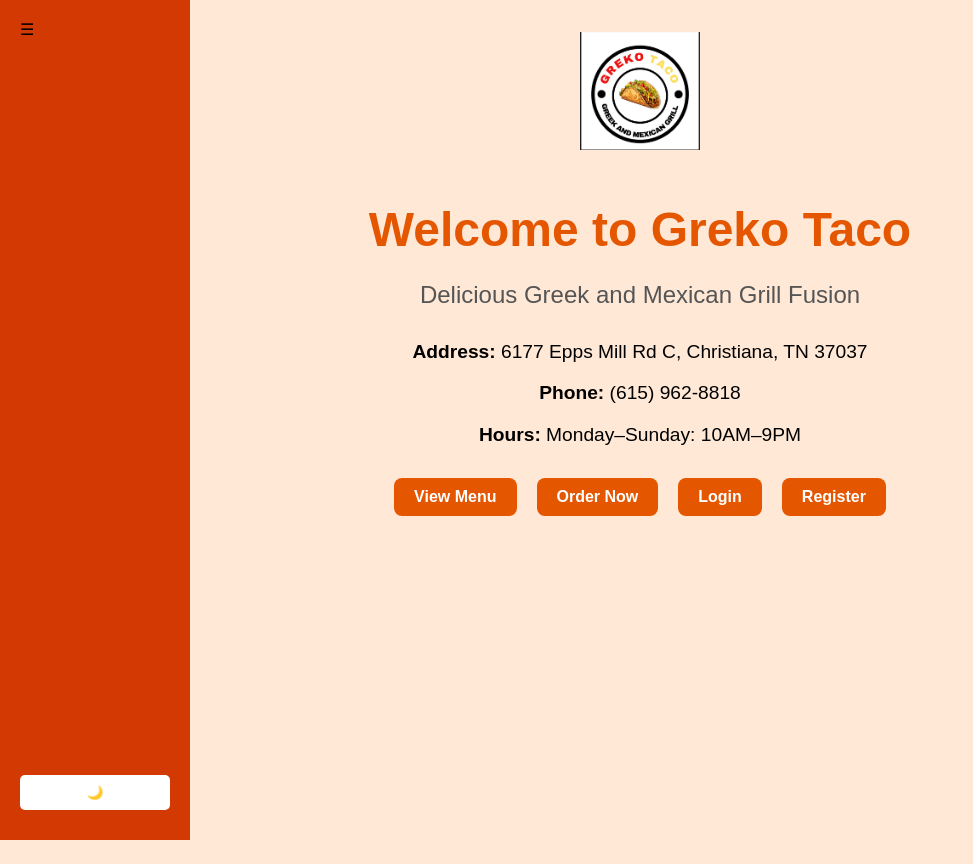
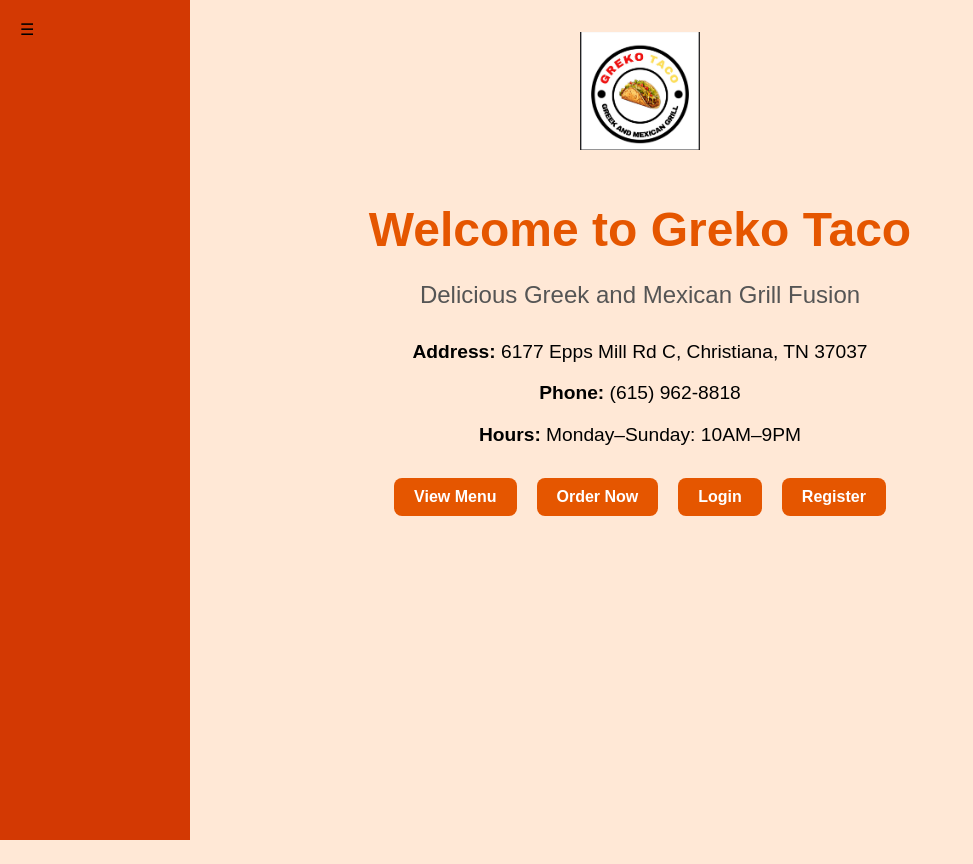
Before and after one commit to gaba-gh0ul/web-tech-final-project, a React (Vite) app: page / in a window 1280 px wide. Shown: the whole page, without its empty margins (0-973 px from the left). Built offline with nearby package versions, Linux system fonts and the light colour scheme.

Commit message:
Removed dark mode, made conventions more consistent

```diff
--- a/src/App.css
+++ b/src/App.css
@@ -32,14 +32,8 @@ button:hover {
   background-color: #ff7f00;
 }
 
-
 .app {
-  background-color: #E55600;
+  background-color: #e55600;
   color: #000;
   transition: all 0.3s ease;
 }
-
-.dark-mode {
-  background-color: #121212;
-  color: #f5f5f5;
-}
--- a/src/App.jsx
+++ b/src/App.jsx
@@ -1,30 +1,25 @@
 // src/App.js
-import React, { useState } from 'react';
-import { BrowserRouter as Router, Routes, Route } from 'react-router-dom';
-import Navbar from './components/navbar';
-import Home from './pages/Home';
-import Menu from './pages/Menu';
-import Order from './pages/Order';
-import Cart from './pages/Cart';
-import Checkout from './pages/Checkout';
-import TrackOrder from './pages/TrackOrder';
-import LoginPage from './components/LoginPage';
-import RegisterPage from './components/RegisterPage';
-import AdminDashboard from './pages/AdminDashboard';
-import Footer from './components/Footer';
-import { CartProvider } from './context/CartContext';
-import './App.css';
+import React, { useState } from "react";
+import { BrowserRouter as Router, Routes, Route } from "react-router-dom";
+import Navbar from "./components/navbar";
+import Home from "./pages/Home";
+import Menu from "./pages/Menu";
+import Order from "./pages/Order";
+import Cart from "./pages/Cart";
+import Checkout from "./pages/Checkout";
+import TrackOrder from "./pages/TrackOrder";
+import LoginPage from "./components/LoginPage";
+import RegisterPage from "./components/RegisterPage";
+import AdminDashboard from "./pages/AdminDashboard";
+import { CartProvider } from "./context/CartContext";
+import "./App.css";
 
-function App() {
-  const [darkMode, setDarkMode] = useState(false);
-  const toggleDarkMode = () => setDarkMode(!darkMode);
-
+const App = () => {
   return (
     <CartProvider>
-      <div className={darkMode ? 'dark' : ''}>
       <div className="min-h-screen bg-white dark:bg-gray-900 text-black dark:text-white">
         <Router>
-            <Navbar toggleDarkMode={toggleDarkMode} />
+          <Navbar />
           <main className="pt-20 md:ml-44 p-4">
             <Routes>
               <Route path="/" element={<Home />} />
@@ -40,9 +35,8 @@ function App() {
           </main>
         </Router>
       </div>
-      </div>
     </CartProvider>
   );
-}
+};
 
 export default App;
--- a/src/components/Navbar.css
+++ /dev/null
@@ -1,50 +0,0 @@
-.navbar {
-  position: fixed;
-  left: 0;
-  top: 0;
-  background-color: #D33903;
-  height: 100vh;
-  width: 150px;
-  padding: 20px;
-  display: flex;
-  flex-direction: column;
-  justify-content: space-between;
-}
-
-.nav-links {
-  display: none;
-  flex-direction: column;
-}
-
-.nav-links.open {
-  display: flex;
-}
-
-.nav-button {
-  background-color: white;
-  color: black;
-  padding: 10px;
-  margin: 8px 0;
-  border-radius: 5px;
-  text-decoration: none;
-  text-align: center;
-  font-weight: bold;
-}
-
-.login-button,
-.register-button,
-.darkmode-toggle {
-  margin-top: 10px;
-  background-color: white;
-  color: black;
-  border: none;
-  padding: 10px;
-  width: 100%;
-  font-weight: bold;
-  border-radius: 5px;
-  cursor: pointer;
-}
-
-.darkmode-toggle:hover {
-  background-color: #f1f1f1;
-}
--- a/src/components/navbar.jsx
+++ b/src/components/navbar.jsx
@@ -3,7 +3,7 @@ import React, { useState } from "react";
 import { Link } from "react-router-dom";
 import "../styles/Navbar.css";
 
-const Navbar = ({ toggleDarkMode }) => {
+const Navbar = () => {
   const [isOpen, setIsOpen] = useState(false);
 
   const toggleMenu = () => setIsOpen(!isOpen);
@@ -44,11 +44,8 @@ const Navbar = ({ toggleDarkMode }) => {
         </Link>
       </div>
 
-      <div className="nav-actions">
-        <button onClick={toggleDarkMode} className="darkmode-toggle">
-          🌙
-        </button>
-      </div>
+      {/* Keeps the nav buttons centered */}
+      <div></div>
     </nav>
   );
 };
--- a/src/styles/Navbar.css
+++ b/src/styles/Navbar.css
@@ -2,7 +2,7 @@
   position: fixed;
   left: 0;
   top: 0;
-  background-color: #D33903;
+  background-color: #d33903;
   height: 100vh;
   width: 150px;
   padding: 20px;
@@ -32,8 +32,7 @@
 }
 
 .login-button,
-.register-button,
-.darkmode-toggle {
+.register-button {
   margin-top: 10px;
   background-color: white;
   color: black;
@@ -44,7 +43,3 @@
   border-radius: 5px;
   cursor: pointer;
 }
-
-.darkmode-toggle:hover {
-  background-color: #f1f1f1;
-}
```
Also changed, not shown: src/pages/AdminDashboard.jsx (+4 -4 lines). Lines whose indentation alone changed are shown as unchanged.
